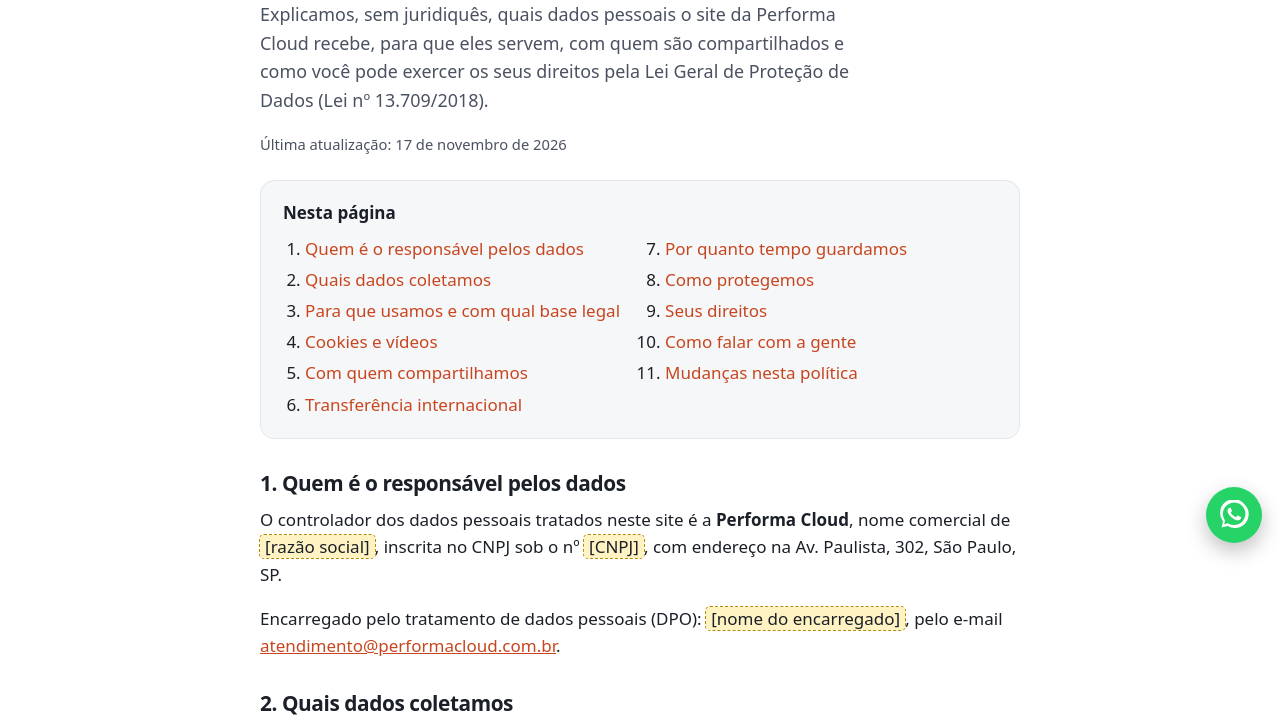
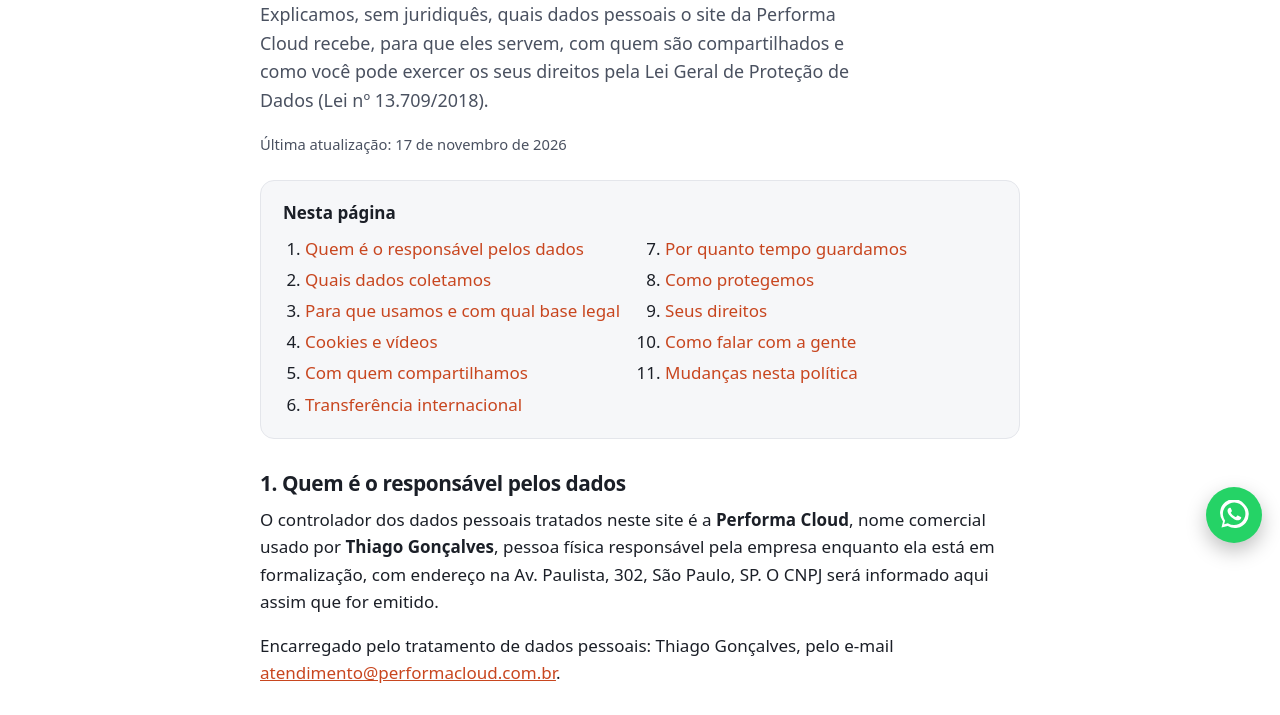
Before and after one commit to buenothi/performa-site, a plain HTML site: page public/privacy.html in a window 1280 px wide. Shown: the part 239-954 px from the top of the page. Drawn offline with Linux system fonts and the light colour scheme.

Commit message:
Identifica o responsável em /privacy e /terms e tira os campos pendentes
Sem CNPJ ainda: a Performa Cloud aparece como nome comercial usado por
Thiago Gonçalves, pessoa física, com o encarregado de dados e o e-mail de
privacidade preenchidos. Páginas com campos em branco num domínio novo
podem ser lidas pelo Google como páginas enganosas.

Co-Authored-By: Claude Opus 5.5 <noreply@anthropic.com>
Claude-Session: https://claude.ai/code/session_01NRxSzb82rg8DL71cp3uCbM

```diff
--- a/public/privacy.html
+++ b/public/privacy.html
@@ -41,8 +41,6 @@
     </div>
   </header>
 
-  <!-- PENDENTE antes de publicar: preencher os trechos marcados com <mark class="todo">
-       (razão social, CNPJ, encarregado e e-mail de privacidade) e remover as marcações. -->
   <main id="conteudo" class="page policy">
     <div class="wrap">
       <p class="eyebrow">Privacidade e LGPD</p>
@@ -69,8 +67,8 @@
 
       <section id="controlador" aria-labelledby="t-controlador">
         <h2 id="t-controlador">1. Quem é o responsável pelos dados</h2>
-        <p>O controlador dos dados pessoais tratados neste site é a <strong>Performa Cloud</strong>, nome comercial de <mark class="todo">[razão social]</mark>, inscrita no CNPJ sob o nº <mark class="todo">[CNPJ]</mark>, com endereço na Av. Paulista, 302, São Paulo, SP.</p>
-        <p>Encarregado pelo tratamento de dados pessoais (DPO): <mark class="todo">[nome do encarregado]</mark>, pelo e-mail <a href="mailto:atendimento@performacloud.com.br?subject=Privacidade">atendimento@performacloud.com.br</a>.</p>
+        <p>O controlador dos dados pessoais tratados neste site é a <strong>Performa Cloud</strong>, nome comercial usado por <strong>Thiago Gonçalves</strong>, pessoa física responsável pela empresa enquanto ela está em formalização, com endereço na Av. Paulista, 302, São Paulo, SP. O CNPJ será informado aqui assim que for emitido.</p>
+        <p>Encarregado pelo tratamento de dados pessoais: Thiago Gonçalves, pelo e-mail <a href="mailto:atendimento@performacloud.com.br?subject=Privacidade">atendimento@performacloud.com.br</a>.</p>
       </section>
 
       <section id="dados" aria-labelledby="t-dados">
```
Also changed, not shown: public/terms.html (+1 -4 lines).
